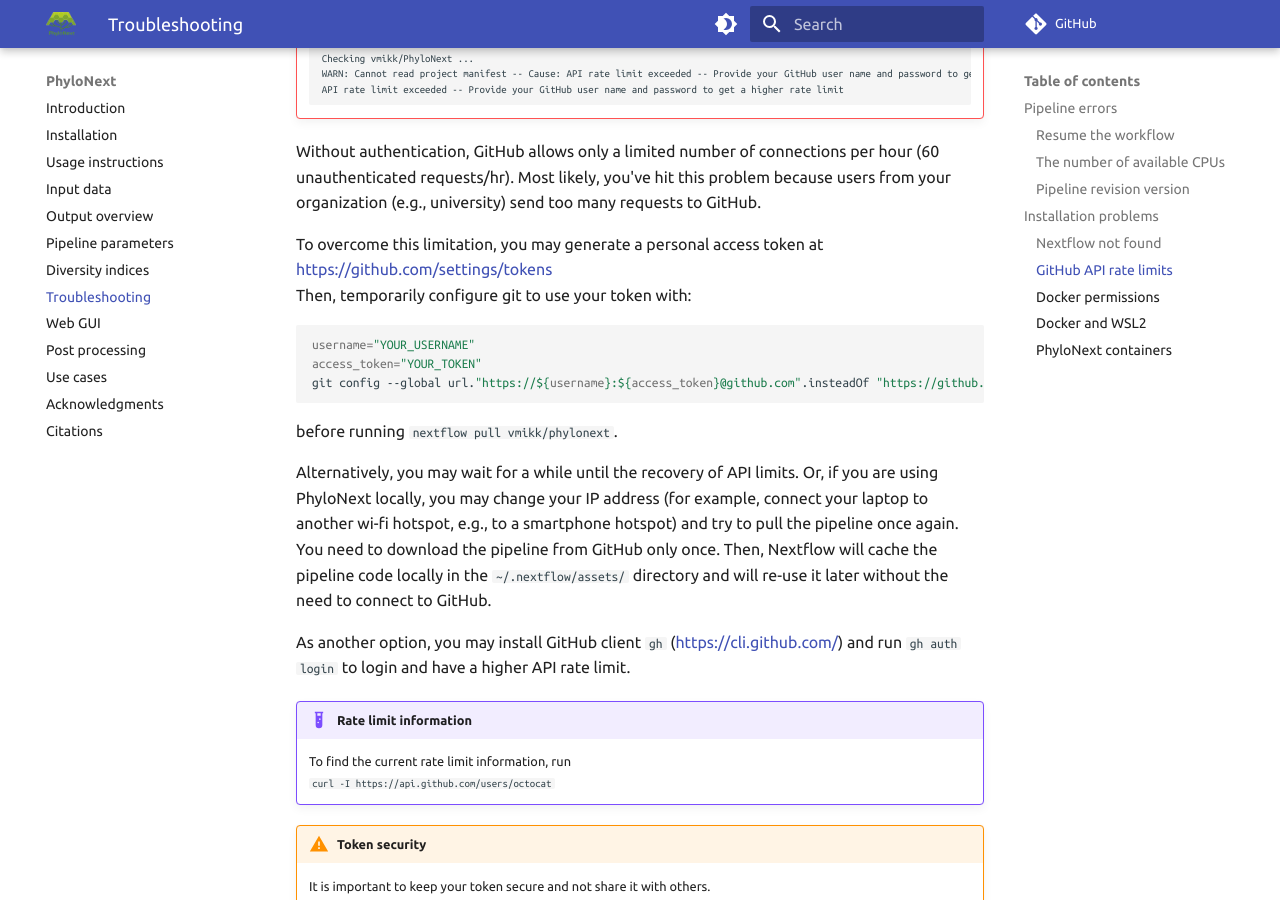
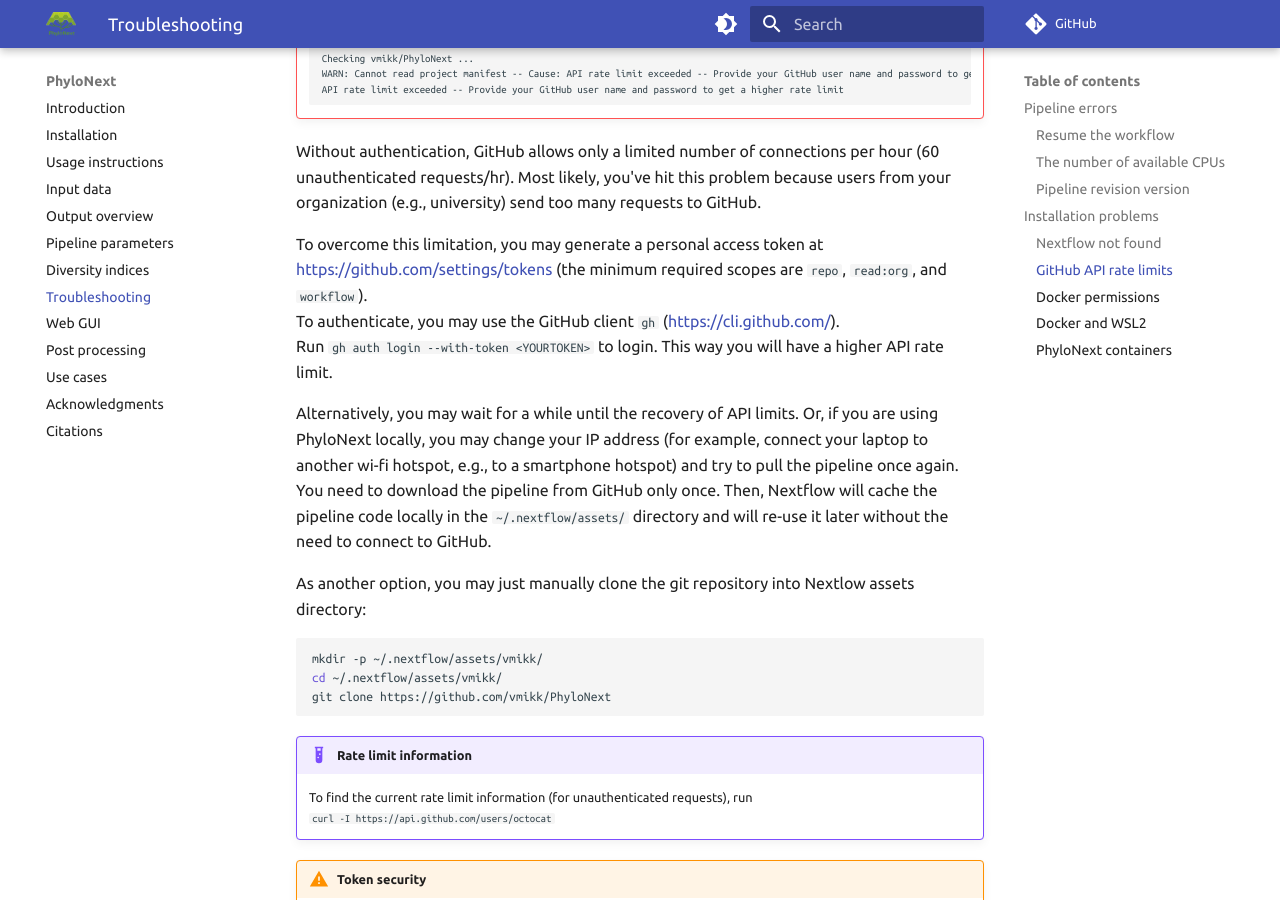
Before and after one commit to vmikk/phylonext_manual, an MkDocs documentation site: the page built from docs/troubleshooting.md, in a window 1280 px wide and 900 px high, scrolled down 2231 px. Built offline with MkDocs 1.6.1 and Material for MkDocs 9.7.7, drawn with Linux system fonts in a browser that asks for light colours; comment, search, counter and statistics services are not loaded.

Commit message:
upd GitHub API rate limit info

````diff
--- a/docs/troubleshooting.md
+++ b/docs/troubleshooting.md
@@ -95,14 +95,9 @@ echo "export PATH=$HOME/bin:$PATH" >> ~/.bashrc
 Without authentication, GitHub allows only a limited number of connections per hour (60 unauthenticated requests/hr).
 Most likely, you've hit this problem because users from your organization (e.g., university) send too many requests to GitHub.
 
-To overcome this limitation, you may generate a personal access token at [https://github.com/settings/tokens](https://github.com/settings/tokens)
-Then, temporarily configure git to use your token with:
-``` bash
-username="YOUR_USERNAME"
-access_token="YOUR_TOKEN"
-git config --global url."https://${username}:${access_token}@github.com".insteadOf "https://github.com"
-```
-before running `nextflow pull vmikk/phylonext`.
+To overcome this limitation, you may generate a personal access token at [https://github.com/settings/tokens](https://github.com/settings/tokens) (the minimum required scopes are `repo`, `read:org`, and `workflow`).
+To authenticate, you may use the GitHub client `gh` ([https://cli.github.com/](https://cli.github.com/)).
+Run `gh auth login --with-token <YOURTOKEN>` to login. This way you will have a higher API rate limit.
 
 Alternatively, you may wait for a while until the recovery of API limits.
 Or, if you are using PhyloNext locally, you may change your IP address
@@ -112,11 +107,15 @@ You need to download the pipeline from GitHub only once.
 Then, Nextflow will cache the pipeline code locally in the `~/.nextflow/assets/` directory
 and will re-use it later without the need to connect to GitHub.
 
-As another option, you may install GitHub client `gh` ([https://cli.github.com/](https://cli.github.com/))
-and run `gh auth login` to login and have a higher API rate limit.
+As another option, you may just manually clone the git repository into Nextlow assets directory:
+``` bash
+mkdir -p ~/.nextflow/assets/vmikk/
+cd ~/.nextflow/assets/vmikk/
+git clone https://github.com/vmikk/PhyloNext
+```
 
 !!! example "Rate limit information"
-    To find the current rate limit information, run
+    To find the current rate limit information (for unauthenticated requests), run
     `curl -I https://api.github.com/users/octocat`
 
 !!! warning "Token security"
````
